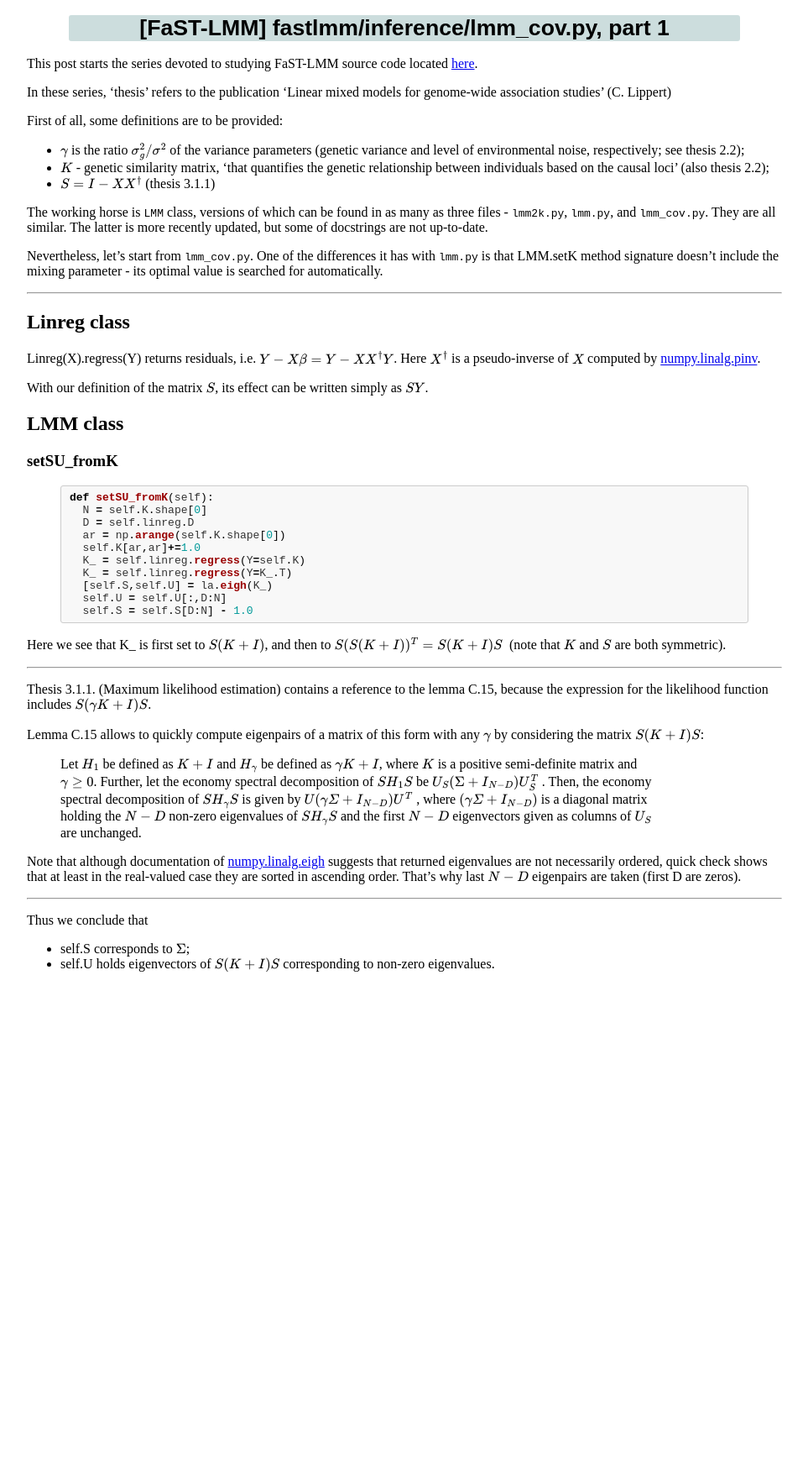
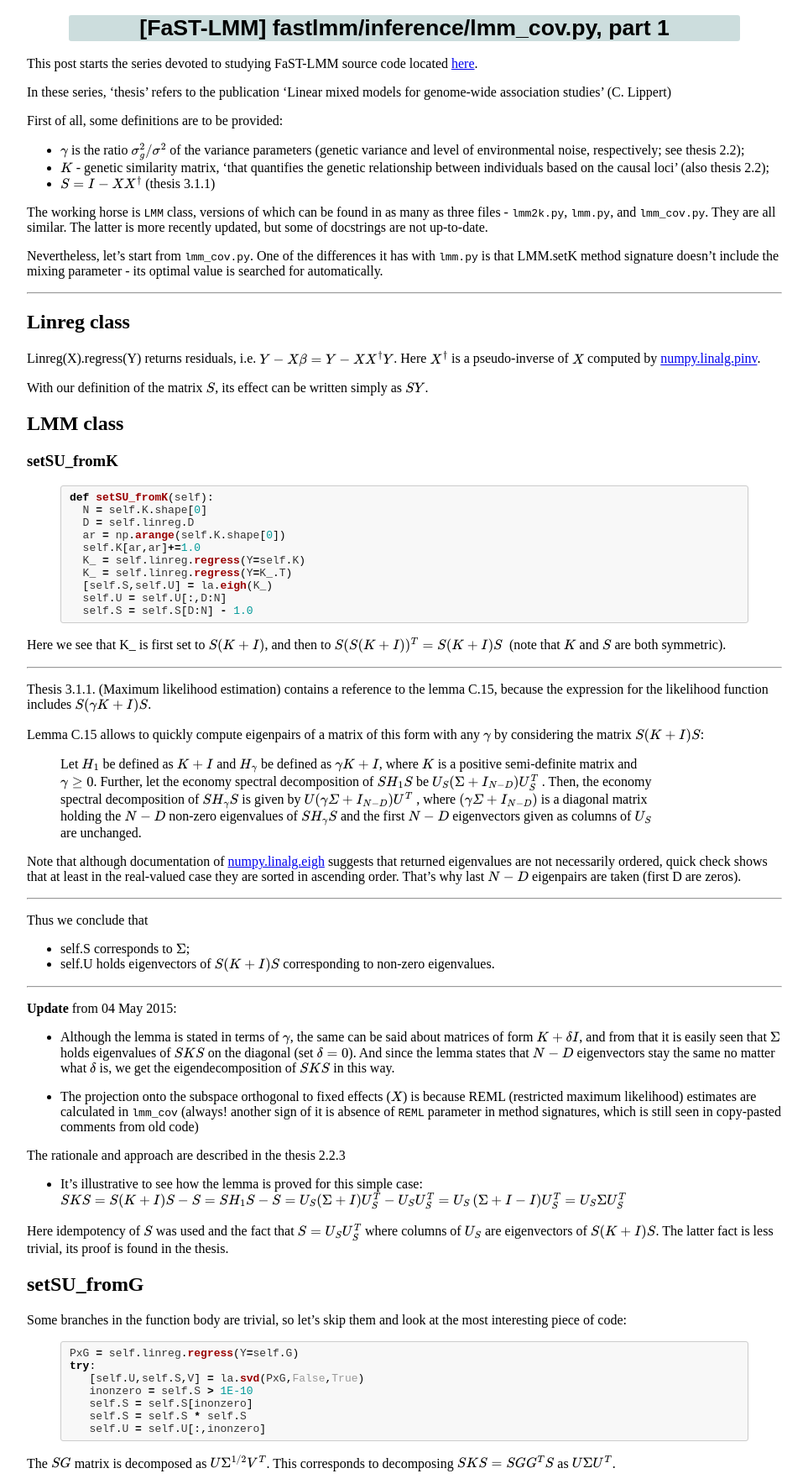
Before and after one commit to lomereiter/lomereiter.github.io, a Jekyll site: the page built from _posts/2015-02-16-lmm_cov.md, in a window 1280 px wide. Shown: the whole page at 84% size, without its empty margins (158-1121 px from the left). Built offline with Jekyll 4.4.1, drawn with Linux system fonts in a browser that asks for light colours; formulas are drawn with MathJax 3; before the commit the page ends 1174 px from its top, so only the background shows below that.

Commit message:
lmm_cov explained

```diff
--- a/_layouts/post.html
+++ b/_layouts/post.html
@@ -17,6 +17,14 @@ MathJax.Hub.Config({
 });
 </script>
 <style>
+  table{
+    border-collapse: collapse;
+    border: 1px solid black;
+  }
+  table td,th{
+    border: 1px solid black;
+  }
+
 .highlight pre code * {
   white-space: nowrap;    // this sets all children inside to nowrap
 }
--- a/_posts/2015-02-16-lmm_cov.md
+++ b/_posts/2015-02-16-lmm_cov.md
@@ -73,3 +73,37 @@ Thus we conclude that
 
 * self.S corresponds to $\Sigma$;
 * self.U holds eigenvectors of $S(K + I)S$ corresponding to non-zero eigenvalues.
+
+----
+
+**Update** from 04 May 2015:
+
+* Although the lemma is stated in terms of $ \gamma $, the same can be said about matrices of form $ K + \delta I $, and from that it is easily seen that $ \Sigma $ holds eigenvalues of $ SKS $ on the diagonal (set $\delta = 0$). And since the lemma states that $ N - D $ eigenvectors stay the same no matter what $\delta$ is, we get the eigendecomposition of $ SKS $ in this way.
+
+* The projection onto the subspace orthogonal to fixed effects ($X$) is because REML (restricted maximum likelihood) estimates are calculated in `lmm_cov` (always! another sign of it is absence of `REML` parameter in method signatures, which is still seen in copy-pasted comments from old code)
+
+The rationale and approach are described in the thesis 2.2.3
+
+* It's illustrative to see how the lemma is proved for this simple case:
+$$
+SKS = S(K+I)S - S = SH_1S - S = U_S(\Sigma + I)U_S^T - U_SU_S^T =
+U_S\left(\Sigma + I - I\right)U_S^T = U_S\Sigma U_S^T
+$$
+
+Here idempotency of $S$ was used and the fact that $S = U_SU_S^T$ where columns of $U_S$ are eigenvectors of $S(K+I)S$. The latter fact is less trivial, its proof is found in the thesis.
+
+## setSU_fromG
+
+Some branches in the function body are trivial, so let's skip them and look at the most interesting piece of code:
+
+{% highlight python %}
+PxG = self.linreg.regress(Y=self.G)
+try:
+   [self.U,self.S,V] = la.svd(PxG,False,True)
+   inonzero = self.S > 1E-10
+   self.S = self.S[inonzero]
+   self.S = self.S * self.S
+   self.U = self.U[:,inonzero]
+{% endhighlight %}
+
+The $SG$ matrix is decomposed as $U\Sigma^{1/2}V^T$. This corresponds to decomposing $SKS = SGG^TS$ as $U\Sigma U^T$.
```
Also changed, not shown: _posts/2015-03-03-lmm_cov2.md (added, +172 -0 lines).
